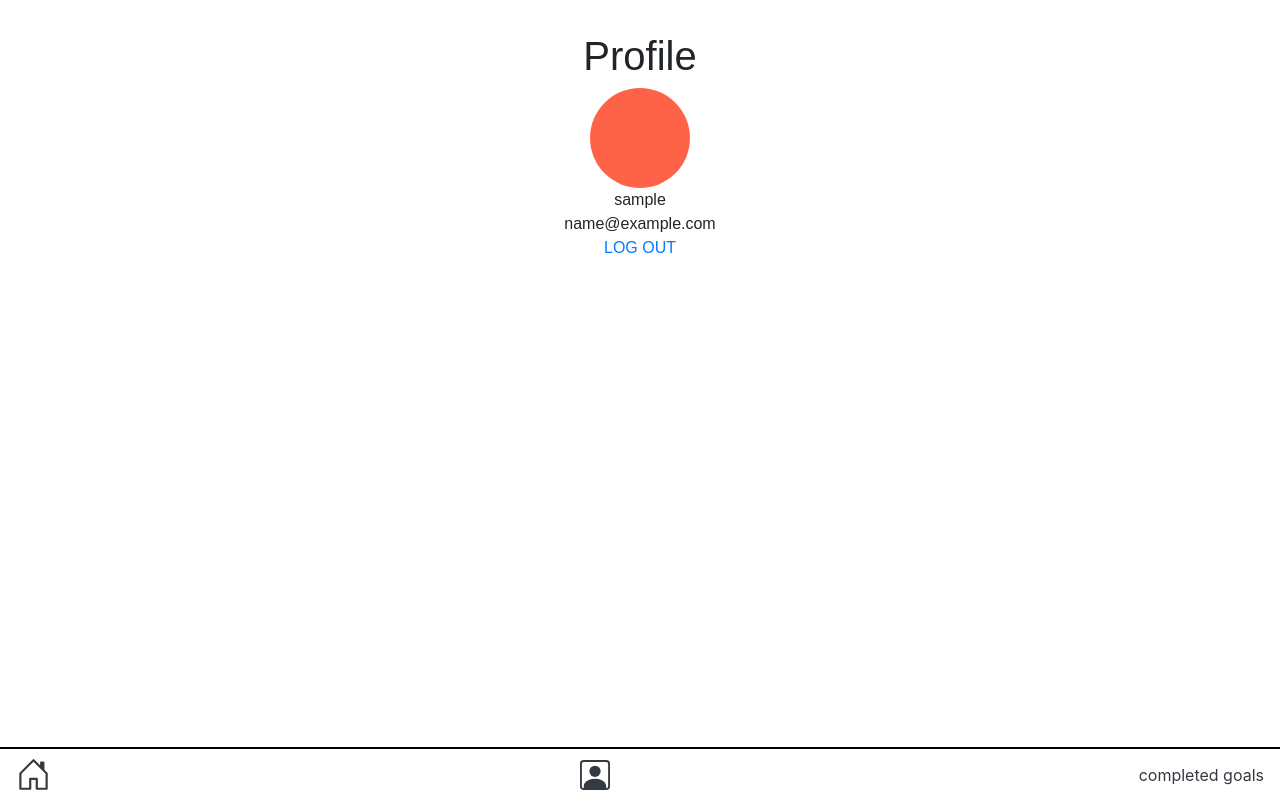
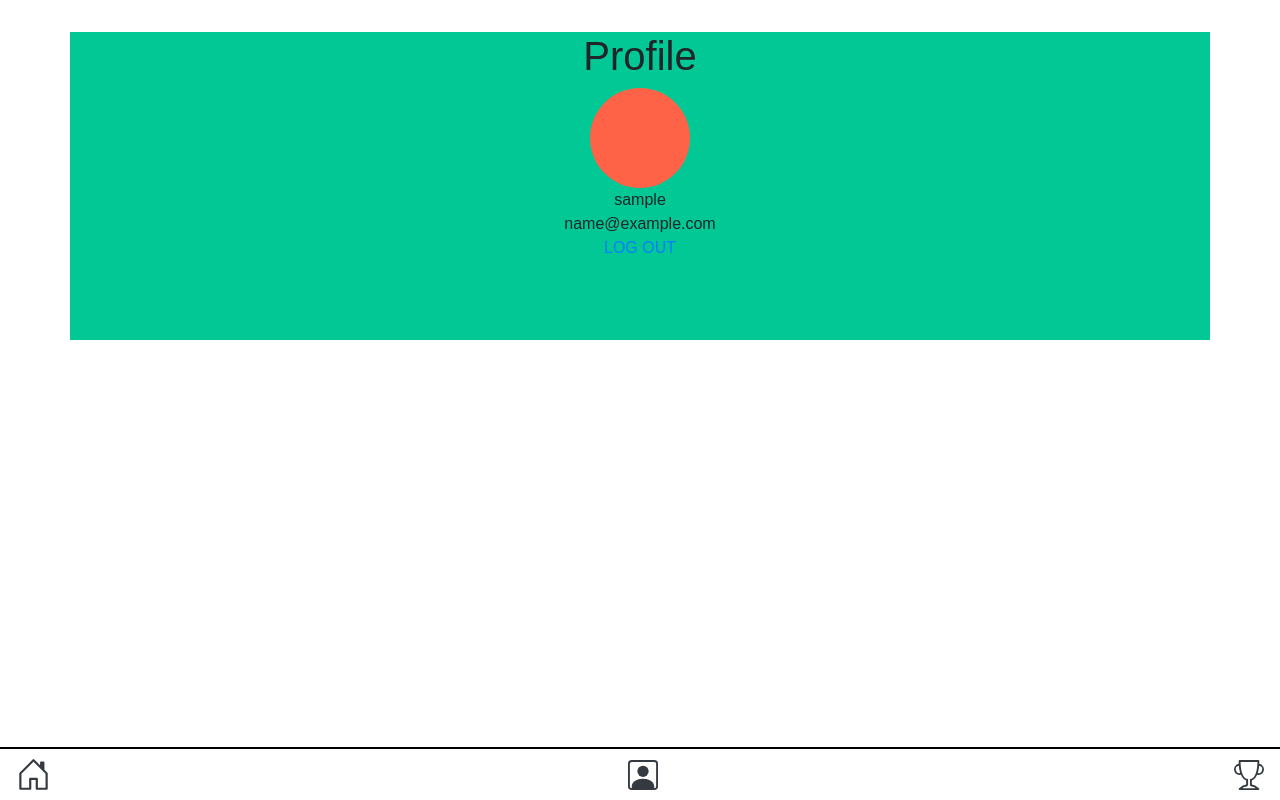
Before and after one commit to nlimtung/financialhackathon, a Django app: page /profile/ in a window 1280 px wide. Run offline with Django 4.2, Linux system fonts and the light colour scheme; the visitor is signed in with stand-in values (Sample User, id 1); some libraries are stand-ins or nearby versions; some web fonts are replaced.

Commit message:
add background color

```diff
--- a/main_app/models.py
+++ b/main_app/models.py
@@ -1,3 +1,4 @@
+from unicodedata import decimal
 from django.db import models
 from django.urls import reverse
 from django.contrib.auth.models import User
--- a/main_app/static/css/base.css
+++ b/main_app/static/css/base.css
@@ -146,8 +146,14 @@ nav{
 }
 
 main{
-    margin-bottom: 80px;
+    padding-bottom: 80px;
+    background-color: #01C895;
 }
+
+.container{
+    background-color: #01C895;
+}
+
 
 
 .profile-image {
--- a/main_app/templates/base.html
+++ b/main_app/templates/base.html
@@ -49,7 +49,12 @@
                 <path d="M11 6a3 3 0 1 1-6 0 3 3 0 0 1 6 0z"/>
                 <path d="M2 0a2 2 0 0 0-2 2v12a2 2 0 0 0 2 2h12a2 2 0 0 0 2-2V2a2 2 0 0 0-2-2H2zm12 1a1 1 0 0 1 1 1v12a1 1 0 0 1-1 1v-1c0-1-1-4-6-4s-6 3-6 4v1a1 1 0 0 1-1-1V2a1 1 0 0 1 1-1h12z"/>
               </svg></a>
-              <a href="{% url 'completed' %}" class="text-dark">completed goals</a>
+              <a href="{% url 'completed' %}" class="text-dark"><svg xmlns="http://www.w3.org/2000/svg" width="30" height="30" fill="currentColor" class="bi bi-trophy" viewBox="0 0 16 16">
+                <path d="M2.5.5A.5.5 0 0 1 3 0h10a.5.5 0 0 1 .5.5c0 .538-.012 1.05-.034 1.536a3 3 0 1 1-1.133 5.89c-.79 1.865-1.878 2.777-2.833 3.011v2.173l1.425.356c.194.048.377.135.537.255L13.3 15.1a.5.5 0 0 1-.3.9H3a.5.5 0 0 1-.3-.9l1.838-1.379c.16-.12.343-.207.537-.255L6.5 13.11v-2.173c-.955-.234-2.043-1.146-2.833-3.012a3 3 0 1 1-1.132-5.89A33.076 33.076 0 0 1 2.5.5zm.099 2.54a2 2 0 0 0 .72 3.935c-.333-1.05-.588-2.346-.72-3.935zm10.083 3.935a2 2 0 0 0 .72-3.935c-.133 1.59-.388 2.885-.72 3.935zM3.504 1c.007.517.026 1.006.056 1.469.13 2.028.457 3.546.87 4.667C5.294 9.48 6.484 10 7 10a.5.5 0 0 1 .5.5v2.61a1 1 0 0 1-.757.97l-1.426.356a.5.5 0 0 0-.179.085L4.5 15h7l-.638-.479a.501.501 0 0 0-.18-.085l-1.425-.356a1 1 0 0 1-.757-.97V10.5A.5.5 0 0 1 9 10c.516 0 1.706-.52 2.57-2.864.413-1.12.74-2.64.87-4.667.03-.463.049-.952.056-1.469H3.504z"/>
+              </svg></a>
+
+
     </footer>
+
 </body>
 </html>
--- a/main_app/templates/habits/index.html
+++ b/main_app/templates/habits/index.html
@@ -5,19 +5,15 @@
     {% for habit in habits %}
     <div class = "index-card">
             <a href="{% url 'detail' habit.id %}">
-
         <div class=" index-photo"style="background-image: url({{habit.goal_image.url}})"> </div>
         <div class= "index-text">
             <h3>{{ habit.item }}</h3>
             <li>${{ habit.item_cost }}</li>
             <li>Until Goal</li>
         </div>
-
         </a>
-
     </div>
     {% endfor %}
-
 </div>
 
 <button class = "btn btn-warning"><a href="{% url 'habit_create' %}">Add New Goal</a></button>
```
Also changed, not shown: main_app/templates/habits/detail.html (+4 -4 lines).
